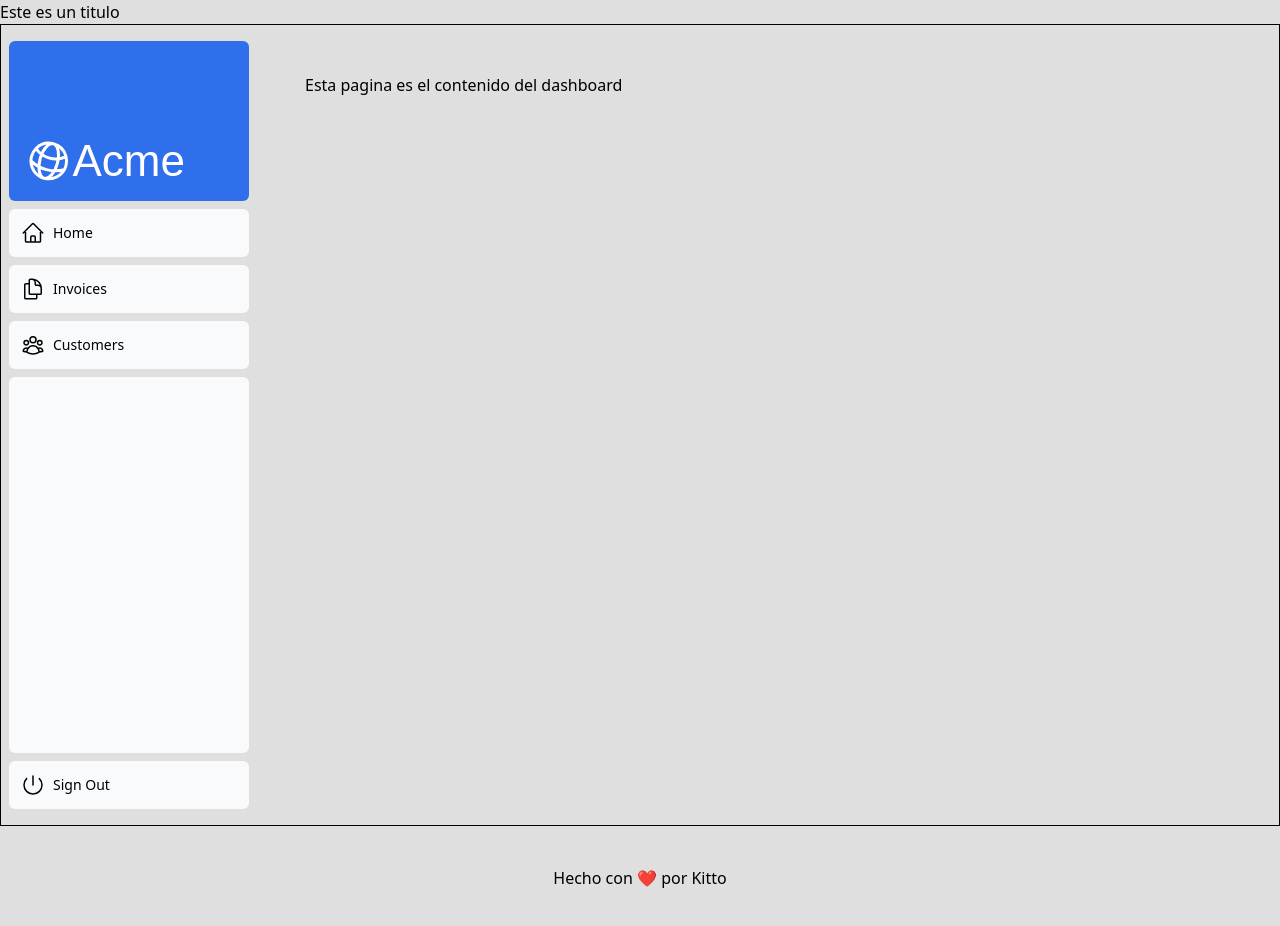
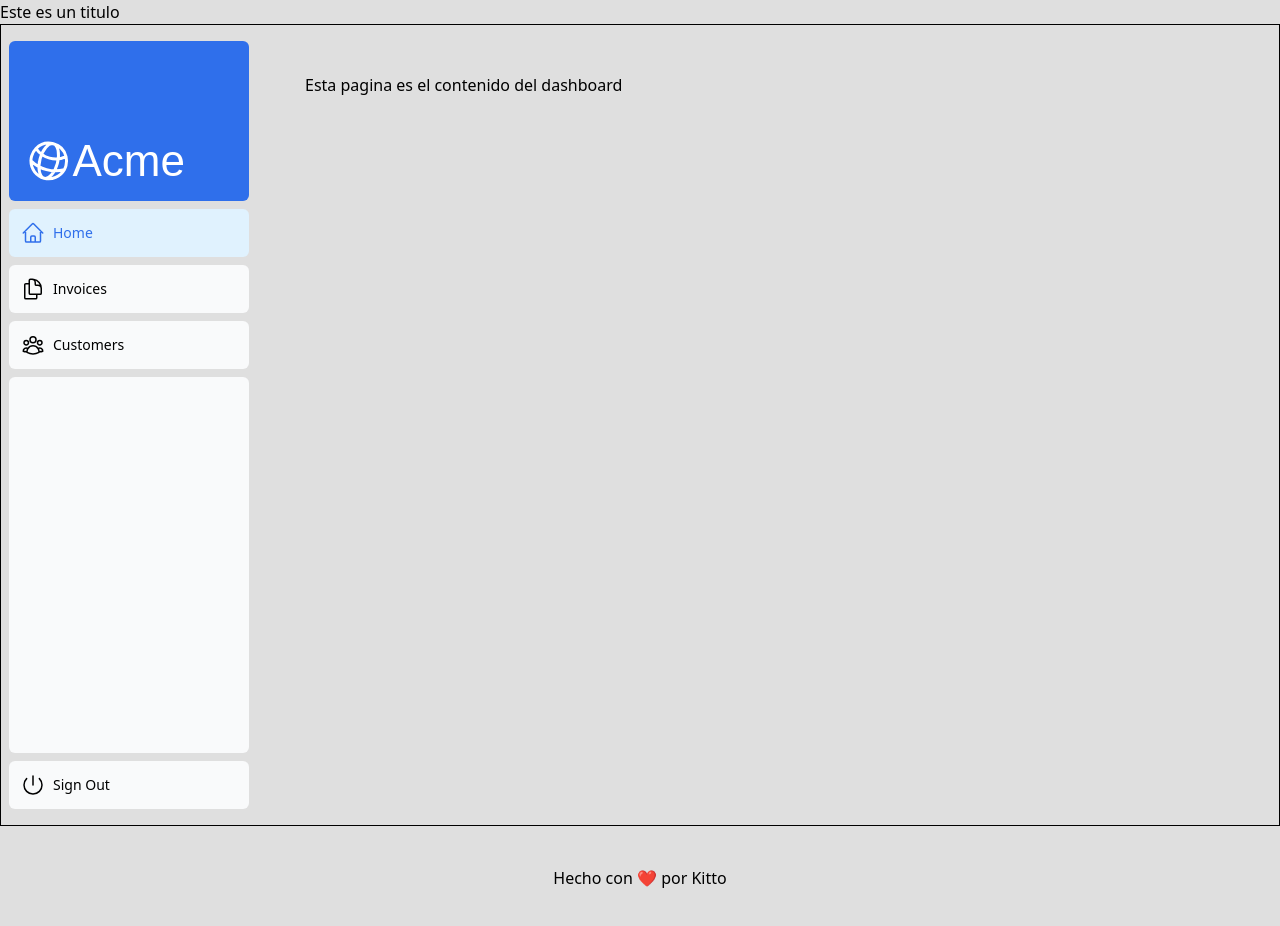
Before and after one commit to vianethsaiz-wq/NextJsTarea2, a Next.js app in the folder nextjs-dashboard/: page /dashboard in a window 1280 px wide. Shown: the top 926 px of the page. Built offline with nearby package versions, Linux system fonts and the light colour scheme; a web font is replaced by a local one.

Commit message:
Uso de Use Client

```diff
--- a/nextjs-dashboard/app/ui/dashboard/nav-links.tsx
+++ b/nextjs-dashboard/app/ui/dashboard/nav-links.tsx
@@ -1,9 +1,11 @@
+'use client'
 import {
   UserGroupIcon,
   HomeIcon,
   DocumentDuplicateIcon,
 } from '@heroicons/react/24/outline';
 import Link from 'next/link';
+import { usePathname } from 'next/navigation';
 
 // Map of links to display in the side navigation.
 // Depending on the size of the application, this would be stored in a database.
@@ -18,6 +20,8 @@
 ];
 
 export default function NavLinks() {
+ const pathname = usePathname();
+
   return (
     <>
       {links.map((link) => {
@@ -26,7 +30,10 @@
           <Link
             key={link.name}
             href={link.href}
-            className="flex h-[48px] grow items-center justify-center gap-2 rounded-md bg-gray-50 p-3 text-sm font-medium hover:bg-sky-100 hover:text-blue-600 md:flex-none md:justify-start md:p-2 md:px-3"
+            className={`flex h-[48px] grow items-center justify-center gap-2 rounded-md bg-gray-50 p-3 text-sm font-medium hover:bg-sky-100 hover:text-blue-600 md:flex-none md:justify-start md:p-2 md:px-3
+            ${pathname === link.href ? 'bg-sky-100 text-blue-600' : ''}
+            `}
+
           >
             <LinkIcon className="w-6" />
             <p className="hidden md:block">{link.name}</p>
```
